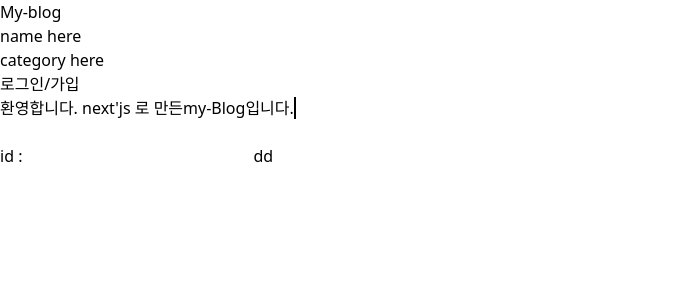
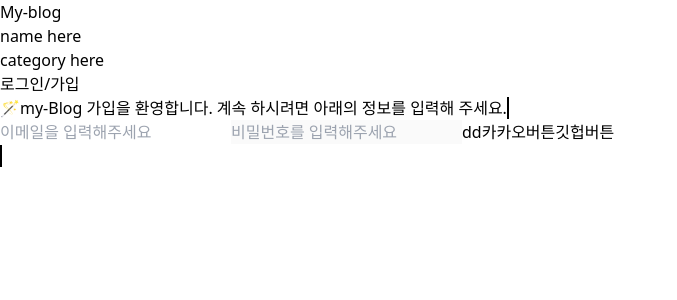
Before and after one commit to powercording/my-blog, a Next.js app: page /join in a window 1280 px wide. Shown: the top 300 px of the page, without its empty margins (0-677 px from the left). Built offline with nearby package versions, Linux system fonts and the light colour scheme.

Commit message:
Feat: 타이핑 에니메이션 이후 가입폼 노출

```diff
--- a/package.json
+++ b/package.json
@@ -17,6 +17,7 @@
     "next": "13.1.1",
     "react": "18.2.0",
     "react-dom": "18.2.0",
+    "react-hook-form": "^7.41.5",
     "styled-components": "^5.3.6"
   },
   "devDependencies": {
--- a/pages/join/index.tsx
+++ b/pages/join/index.tsx
@@ -2,7 +2,8 @@ import { useEffect, useState } from 'react';
 import styled, { keyframes } from 'styled-components';
 import tw from 'tailwind-styled-components';
 
-const WELCOM_WORD = "환영합니다. next'js 로 만든my-Blog입니다.";
+const WELCOM_WORD =
+  '🪄my-Blog 가입을 환영합니다. 계속 하시려면 아래의 정보를 입력해 주세요.';
 
 const typeEffect = keyframes`
   50% {
@@ -10,7 +11,11 @@ const typeEffect = keyframes`
   }
 `;
 
-const WelcomAnimation = styled.div<{ welcomeDone: boolean }>`
+const WelcomAnimation = styled.div<{
+  welcomeDone: boolean;
+  emailDone?: boolean;
+}>`
+  transition: height 1s;
   &: after {
     content: ' ';
     border-right: 2px solid black;
@@ -19,26 +24,49 @@ const WelcomAnimation = styled.div<{ welcomeDone: boolean }>`
   }
 `;
 
-const WelcomeWord = tw(WelcomAnimation)``;
+function defineHeight(welcome: boolean, email: boolean) {
+  if (!email && !welcome) {
+    return 'h-14';
+  }
+  if (!email && welcome) {
+    return 'h-36';
+  }
+  if (email && welcome) {
+    return 'h-80';
+  }
+}
 
-const JoinFormContainer = tw.div`
-  shadow-md w-1/2
+const JoinFormContainer = tw(WelcomAnimation)`
+  w-auto px-4 py-4
+  space-y-10 overflow-hidden
+  shadow-md
+  ${props => defineHeight(props.welcomeDone, props.emailDone)}
 `;
 
-const joinFormEffect = styled.form<{ show: boolean }>`
-  transition: height 1s ease-in;
+const JoinForm = tw.form`
+  flex
+  flex-col
+  gap-3
 `;
 
-const JoinForm = tw(joinFormEffect)`
-  flex
-  flex-col
-  ${props => (props.show ? 'h-48' : 'h-12')}
-  overflow-hidden
+const InputExtends = styled.input.attrs(props => {
+  type: props.type || 'text';
+})``;
+
+const CustomInput = tw(InputExtends)`
+  w-auto
+  h-12
+  bg-slate-50
+`;
+
+const Button = tw.button`
+  w-1/2
 `;
 
 export default function Join() {
   const [showingWord, setShowingWord] = useState('');
-  const [welcomDone, setWelcomeDone] = useState(false);
+  const [welcomeDone, setWelcomeDone] = useState(false);
+  const [emailDone, setEmailDone] = useState(false);
 
   //useEffect for typing animation
   useEffect(() => {
@@ -72,14 +100,18 @@ export default function Join() {
   }, []);
 
   return (
-    <JoinFormContainer>
-      <WelcomeWord welcomeDone={welcomDone}>{showingWord}</WelcomeWord>
-      <br />
-      <JoinForm show={welcomDone}>
-        id :
-        <input type="text" />
-        <button>dd</button>
-      </JoinForm>
+    <JoinFormContainer welcomeDone={welcomeDone} emailDone={emailDone}>
+      <WelcomAnimation welcomeDone={welcomeDone}>{showingWord}</WelcomAnimation>
+      <JoinForm>
+        <CustomInput placeholder="이메일을 입력해주세요" />
+        <CustomInput
+          placeholder="비밀번호를 입력해주세요"
+          disabled={emailDone ? 'false' : 'true'}
+        />
+        <Button>dd</Button>
+        <Button>카카오버튼</Button>
+        <Button>깃헙버튼</Button>
+      </JoinForm>{' '}
     </JoinFormContainer>
   );
 }
```
Also changed, not shown: todo/README.md, 1 other file (tests, documents, lock files or other folders).
